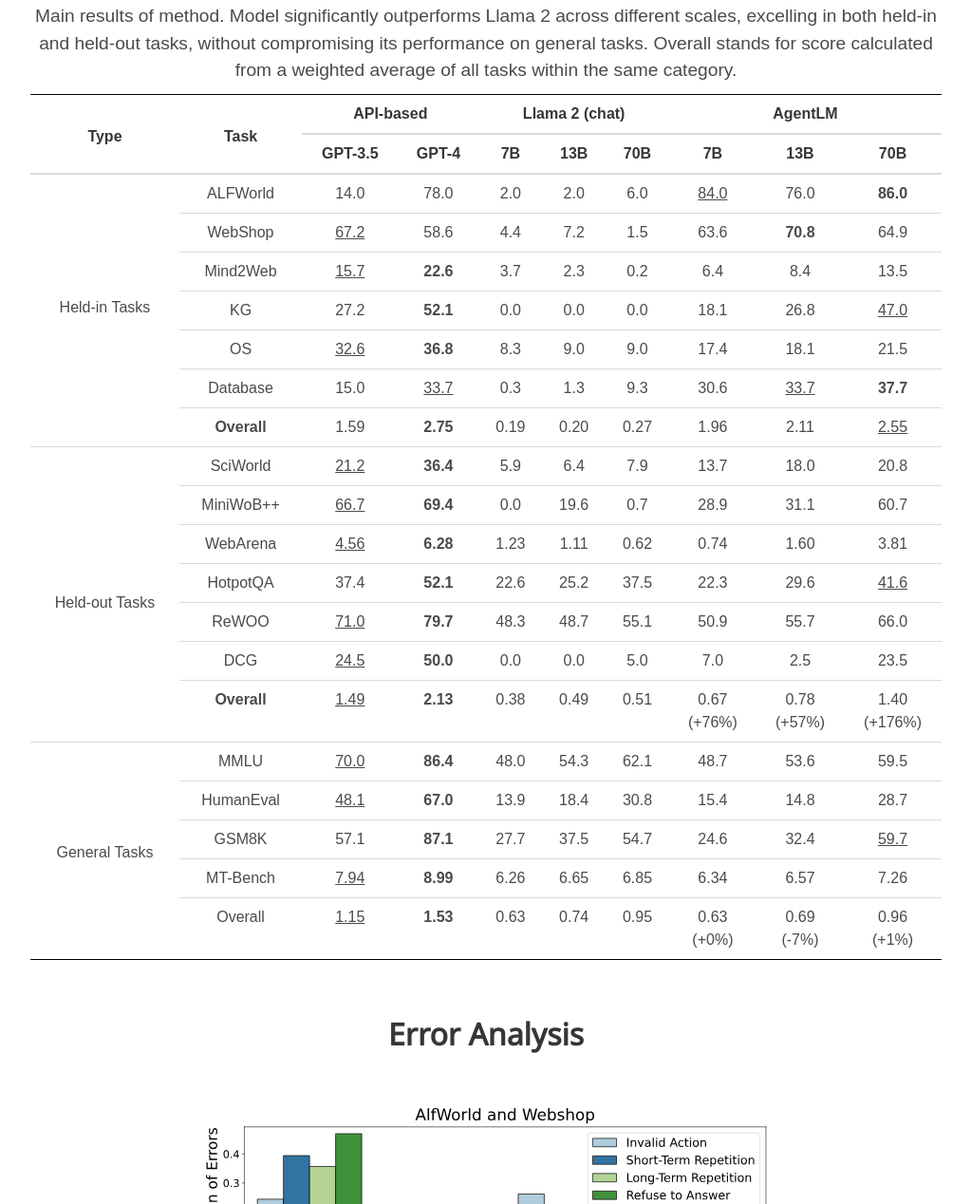
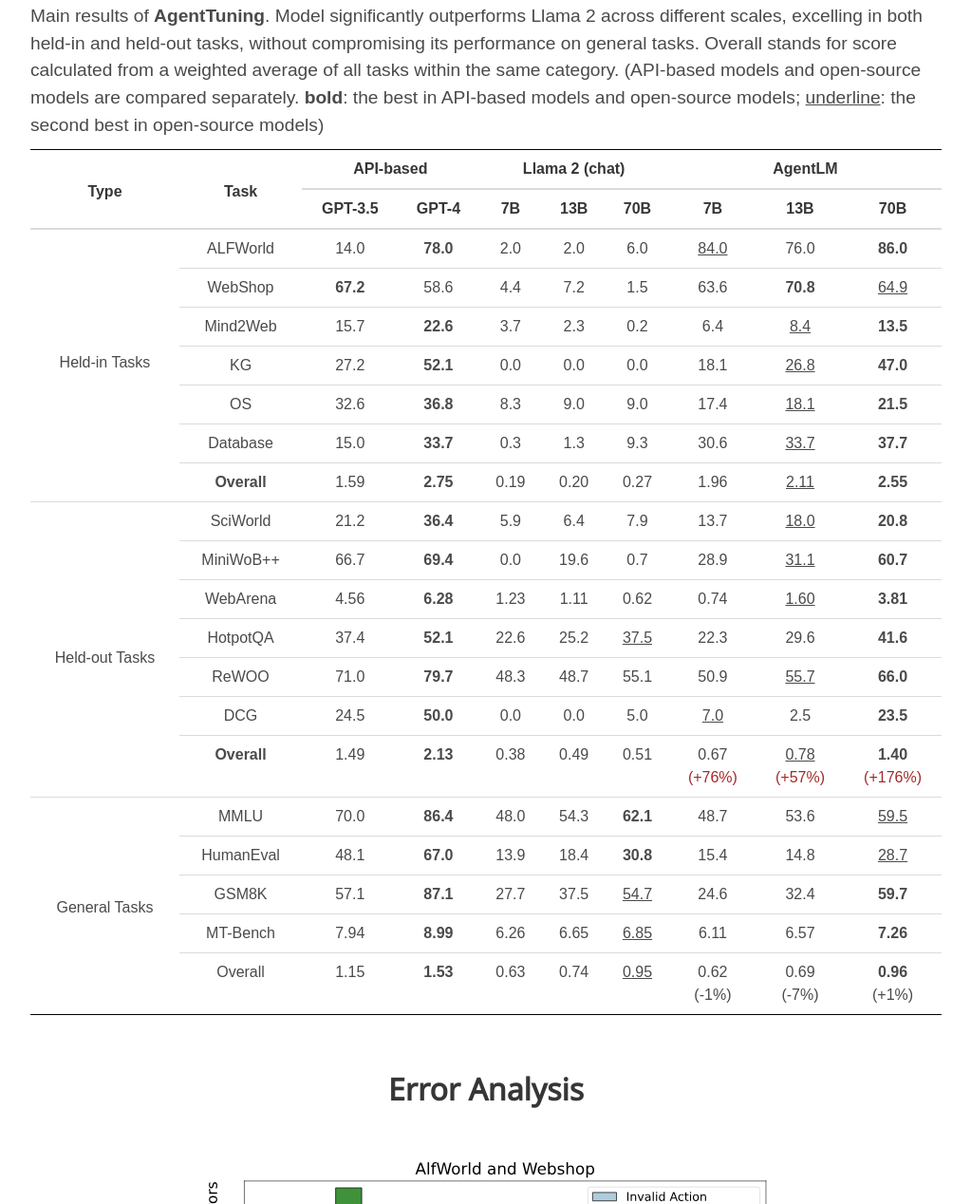
Before and after one commit to THUDM/AgentTuning, a plain HTML site: page docs/index.html in a window 1280 px wide. Shown: the part 2648-3916 px from the top of the page at 95% size, without its empty margins (128-1151 px from the left). Drawn offline with nearby package versions, Linux system fonts and the light colour scheme; some icons are missing; a web font is replaced by a local one.

Commit message:
change github page table

```diff
--- a/docs/index.html
+++ b/docs/index.html
@@ -35,9 +35,7 @@
         width: 80%;
         border-collapse: collapse;
         font-family: Arial, sans-serif;
-        /* box-shadow: 0px 0px 20px rgba(0, 0, 0, 0.15); */
         text-align: center;
-        /* border-collapse: collapse; */
         border-top: 1px solid black;
         border-bottom: 1px solid black;
       }
@@ -241,8 +239,8 @@
                 compromising general abilities. The <b>AgentLM-70B</b> is
                 comparable to GPT-3.5-turbo on unseen agent tasks, demonstrating
                 generalized agent capabilities. We open source the
-                <b>AgentInstruct</b> dataset and <b>AgentLM-7B</b>,
-                <b>13B</b>, and <b>70B</b> models at
+                <b>AgentInstruct</b> dataset and <b>AgentLM-7B</b>, <b>13B</b>,
+                and <b>70B</b> models at
                 <a
                   href="https://github.com/THUDM/AgentTuning"
                   style="color: blue"
@@ -265,10 +263,7 @@
               <h2 class="title is-3">Overall Results</h2>
             </div>
             <div class="item">
-              <img
-                src="static/images/head-figure.png"
-                width="800"
-              />
+              <img src="static/images/head-figure.png" width="800" />
             </div>
           </center>
           <p>
@@ -457,12 +452,19 @@
             </div>
           </center> -->
           <table>
-            <caption>
-              Main results of method. Model significantly outperforms Llama 2
-              across different scales, excelling in both held-in and held-out
-              tasks, without compromising its performance on general tasks.
-              Overall stands for score calculated from a weighted average of all
-              tasks within the same category.
+            <caption style="text-align: left">
+              Main results of
+              <b>AgentTuning</b
+              >. Model significantly outperforms Llama 2 across different
+              scales, excelling in both held-in and held-out tasks, without
+              compromising its performance on general tasks. Overall stands for
+              score calculated from a weighted average of all tasks within the
+              same category. (API-based models and open-source models are
+              compared separately.
+              <b>bold</b
+              >: the best in API-based models and open-source models;
+              <u>underline</u
+              >: the second best in open-source models)
             </caption>
             <thead>
               <tr>
@@ -488,7 +490,7 @@
                 <td rowspan="7"><br /><br /><br /><br /><br />Held-in Tasks</td>
                 <td>ALFWorld</td>
                 <td>14.0</td>
-                <td>78.0</td>
+                <td><b>78.0</b></td>
                 <td>2.0</td>
                 <td>2.0</td>
                 <td>6.0</td>
@@ -498,25 +500,25 @@
               </tr>
               <tr>
                 <td>WebShop</td>
-                <td><u>67.2</u></td>
+                <td><b>67.2</b></td>
                 <td>58.6</td>
                 <td>4.4</td>
                 <td>7.2</td>
                 <td>1.5</td>
                 <td>63.6</td>
                 <td><b>70.8</b></td>
-                <td>64.9</td>
+                <td><u>64.9</u></td>
               </tr>
               <tr>
                 <td>Mind2Web</td>
-                <td><u>15.7</u></td>
+                <td>15.7</td>
                 <td><b>22.6</b></td>
                 <td>3.7</td>
                 <td>2.3</td>
                 <td>0.2</td>
                 <td>6.4</td>
-                <td>8.4</td>
-                <td>13.5</td>
+                <td><u>8.4</u></td>
+                <td><b>13.5</b></td>
               </tr>
               <tr>
                 <td>KG</td>
@@ -526,24 +528,24 @@
                 <td>0.0</td>
                 <td>0.0</td>
                 <td>18.1</td>
-                <td>26.8</td>
-                <td><u>47.0</u></td>
+                <td><u>26.8</u></td>
+                <td><b>47.0</b></td>
               </tr>
               <tr>
                 <td>OS</td>
-                <td><u>32.6</u></td>
+                <td>32.6</td>
                 <td><b>36.8</b></td>
                 <td>8.3</td>
                 <td>9.0</td>
                 <td>9.0</td>
                 <td>17.4</td>
-                <td>18.1</td>
-                <td>21.5</td>
+                <td><u>18.1</u></td>
+                <td><b>21.5</b></td>
               </tr>
               <tr>
                 <td>Database</td>
                 <td>15.0</td>
-                <td><u>33.7</u></td>
+                <td><b>33.7</b></td>
                 <td>0.3</td>
                 <td>1.3</td>
                 <td>9.3</td>
@@ -559,44 +561,44 @@
                 <td>0.20</td>
                 <td>0.27</td>
                 <td>1.96</td>
-                <td>2.11</td>
-                <td><u>2.55</u></td>
+                <td><u>2.11</u></td>
+                <td><b>2.55</b></td>
               </tr>
               <tr>
                 <td rowspan="7">
                   <br /><br /><br /><br /><br /><br />Held-out Tasks
                 </td>
                 <td>SciWorld</td>
-                <td><u>21.2</u></td>
+                <td>21.2</td>
                 <td><b>36.4</b></td>
                 <td>5.9</td>
                 <td>6.4</td>
                 <td>7.9</td>
                 <td>13.7</td>
-                <td>18.0</td>
-                <td>20.8</td>
+                <td><u>18.0</u></td>
+                <td><b>20.8</b></td>
               </tr>
               <tr>
                 <td>MiniWoB++</td>
-                <td><u>66.7</u></td>
+                <td>66.7</td>
                 <td><b>69.4</b></td>
                 <td>0.0</td>
                 <td>19.6</td>
                 <td>0.7</td>
                 <td>28.9</td>
-                <td>31.1</td>
-                <td>60.7</td>
+                <td><u>31.1</u></td>
+                <td><b>60.7</b></td>
               </tr>
               <tr>
                 <td>WebArena</td>
-                <td><u>4.56</u></td>
+                <td>4.56</td>
                 <td><b>6.28</b></td>
                 <td>1.23</td>
                 <td>1.11</td>
                 <td>0.62</td>
                 <td>0.74</td>
-                <td>1.60</td>
-                <td>3.81</td>
+                <td><u>1.60</u></td>
+                <td><b>3.81</b></td>
               </tr>
               <tr>
                 <td>HotpotQA</td>
@@ -604,68 +606,72 @@
                 <td><b>52.1</b></td>
                 <td>22.6</td>
                 <td>25.2</td>
-                <td>37.5</td>
+                <td><u>37.5</u></td>
                 <td>22.3</td>
                 <td>29.6</td>
-                <td><u>41.6</u></td>
+                <td><b>41.6</b></td>
               </tr>
               <tr>
                 <td>ReWOO</td>
-                <td><u>71.0</u></td>
+                <td>71.0</td>
                 <td><b>79.7</b></td>
                 <td>48.3</td>
                 <td>48.7</td>
                 <td>55.1</td>
                 <td>50.9</td>
-                <td>55.7</td>
-                <td>66.0</td>
+                <td><u>55.7</u></td>
+                <td><b>66.0</b></td>
               </tr>
               <tr>
                 <td>DCG</td>
-                <td><u>24.5</u></td>
+                <td>24.5</td>
                 <td><b>50.0</b></td>
                 <td>0.0</td>
                 <td>0.0</td>
                 <td>5.0</td>
-                <td>7.0</td>
+                <td><u>7.0</u></td>
                 <td>2.5</td>
-                <td>23.5</td>
+                <td><b>23.5</b></td>
               </tr>
               <tr>
                 <td><b>Overall</b></td>
-                <td><u>1.49</u></td>
+                <td>1.49</td>
                 <td><b>2.13</b></td>
                 <td>0.38</td>
                 <td>0.49</td>
                 <td>0.51</td>
-                <td>0.67<br />(+76%)</td>
-                <td>0.78<br />(+57%)</td>
-                <td>1.40<br />(+176%)</td>
+                <td>0.67<br /><span style="color: brown">(+76%)</span></td>
+                <td>
+                  <u>0.78</u><br /><span style="color: brown">(+57%)</span>
+                </td>
+                <td>
+                  <b>1.40</b><br /><span style="color: brown">(+176%)</span>
+                </td>
               </tr>
               <tr>
                 <td rowspan="5" , style="border-bottom: 1px solid black">
                   <br /><br /><br /><br />General Tasks
                 </td>
                 <td>MMLU</td>
-                <td><u>70.0</u></td>
+                <td>70.0</td>
                 <td><b>86.4</b></td>
                 <td>48.0</td>
                 <td>54.3</td>
-                <td>62.1</td>
+                <td><b>62.1</b></td>
                 <td>48.7</td>
                 <td>53.6</td>
-                <td>59.5</td>
+                <td><u>59.5</u></td>
               </tr>
               <tr>
                 <td>HumanEval</td>
-                <td><u>48.1</u></td>
+                <td>48.1</td>
                 <td><b>67.0</b></td>
                 <td>13.9</td>
                 <td>18.4</td>
-                <td>30.8</td>
+                <td><b>30.8</b></td>
                 <td>15.4</td>
                 <td>14.8</td>
-                <td>28.7</td>
+                <td><u>28.7</u></td>
               </tr>
               <tr>
                 <td>GSM8K</td>
@@ -673,32 +679,32 @@
                 <td><b>87.1</b></td>
                 <td>27.7</td>
                 <td>37.5</td>
-                <td>54.7</td>
+                <td><u>54.7</u></td>
                 <td>24.6</td>
                 <td>32.4</td>
-                <td><u>59.7</u></td>
+                <td><b>59.7</b></td>
               </tr>
               <tr>
                 <td>MT-Bench</td>
-                <td><u>7.94</u></td>
+                <td>7.94</td>
                 <td><b>8.99</b></td>
                 <td>6.26</td>
                 <td>6.65</td>
-                <td>6.85</td>
-                <td>6.34</td>
+                <td><u>6.85</u></td>
+                <td>6.11</td>
                 <td>6.57</td>
-                <td>7.26</td>
+                <td><b>7.26</b></td>
               </tr>
               <tr>
                 <td>Overall</td>
-                <td><u>1.15</u></td>
+                <td>1.15</td>
                 <td><b>1.53</b></td>
                 <td>0.63</td>
                 <td>0.74</td>
-                <td>0.95</td>
-                <td>0.63<br />(+0%)</td>
+                <td><u>0.95</u></td>
+                <td>0.62<br />(-1%)</td>
                 <td>0.69<br />(-7%)</td>
-                <td>0.96<br />(+1%)</td>
+                <td><b>0.96</b><br />(+1%)</td>
               </tr>
             </tbody>
           </table>
@@ -745,10 +751,7 @@
           <center>
             <h2 class="title is-3">Case Study</h2>
             <div class="item">
-              <img
-                src="static/images/case-study.svg"
-                width="800"
-              />
+              <img src="static/images/case-study.svg" width="800" />
             </div>
           </center>
           <p>A detailed analysis between two distinct tasks:</p>
@@ -760,9 +763,7 @@
                   <b>Llama2-70b-chat</b> repetitively checks an empty garbage
                   can.
                 </li>
-                <li>
-                  <b>AgentLM</b> accurately places a soapbar in the can.
-                </li>
+                <li><b>AgentLM</b> accurately places a soapbar in the can.</li>
               </ul>
             </li>
             <li>
@@ -786,7 +787,6 @@
         </div>
       </div>
     </section>
-
 
     <!--BibTex citation -->
     <section class="section" id="BibTeX">
```
